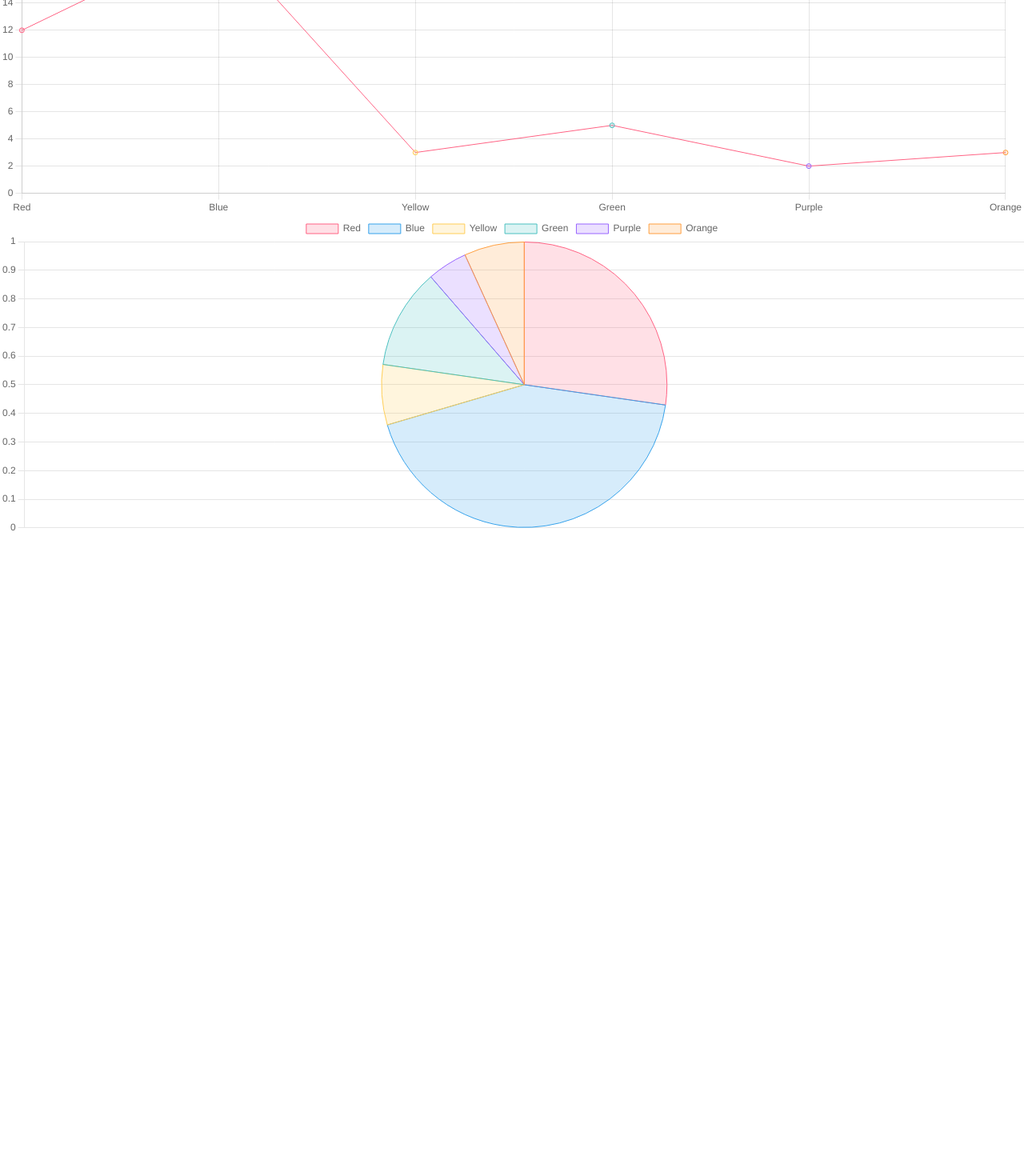
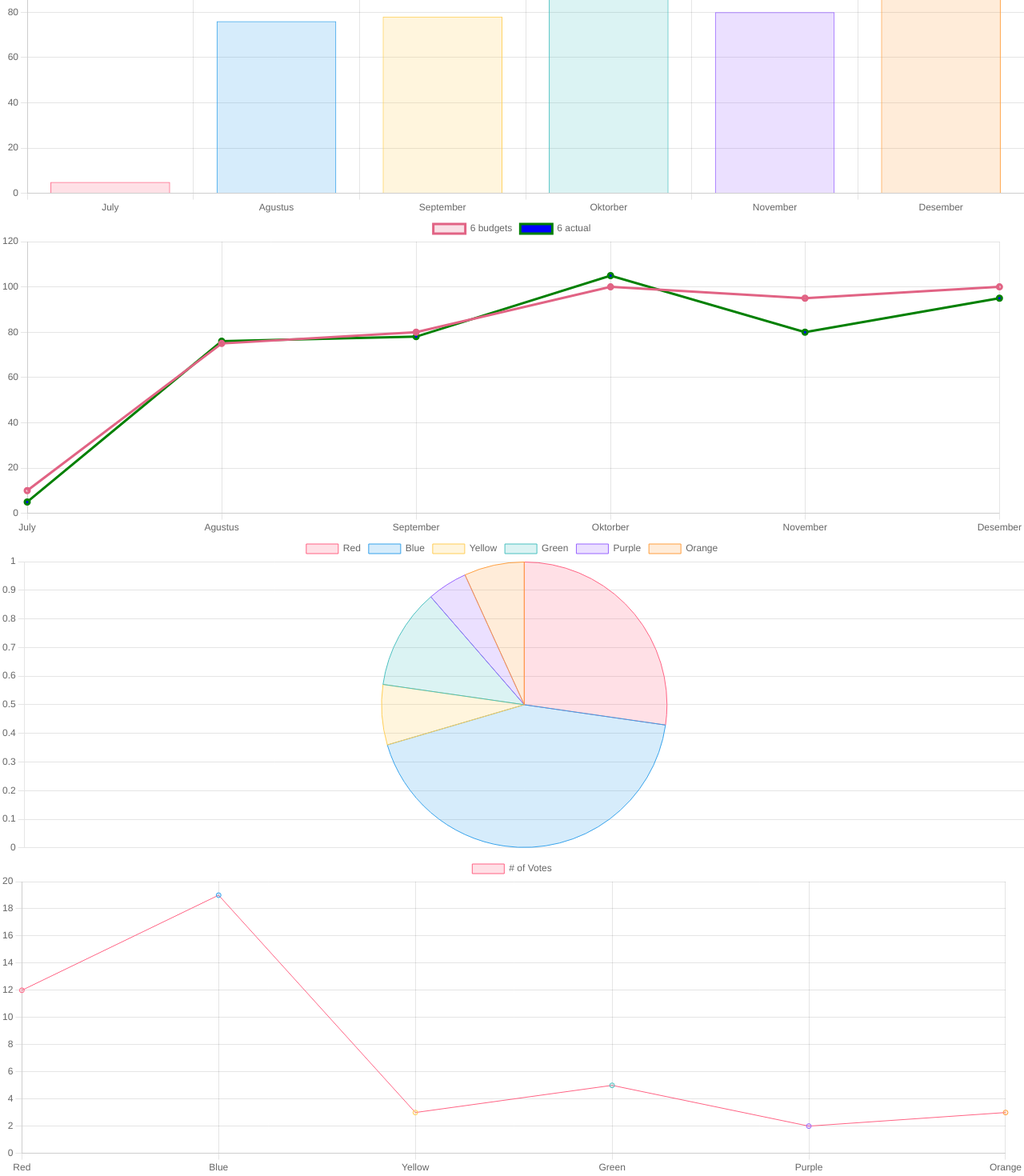
Before and after one commit to Conannia/web-chart, a React (Create React App) app: page / in a window 1280 px wide. Shown: the part 186-1656 px from the top of the page at 80% size. Before the commit the page ends 856 px from the top, so only its background shows below. Built offline with nearby package versions, Linux system fonts and the light colour scheme; data requests are answered from the project's data file.

Commit message:
map API berhasil

```diff
--- a/src/App.js
+++ b/src/App.js
@@ -5,6 +5,7 @@ import LineChart from './Charts/LineChart';
 import PieChart from './Charts/PieChart';
 import Dankmemes from './Charts/Dankmemes';
 import LineBudget from './Charts/LineBudget';
+import SalaryChart from './Charts/SalaryChart';
 
 function App() {
   return (
@@ -12,8 +13,10 @@ function App() {
       <h1>Monthly Budget Analys - Portofolio Views</h1>
       <div>
         {/* <LineChart /> */}
+        <BarChart />
         <LineBudget />
         <PieChart />
+        <SalaryChart/>
       </div>
 
     </div>
--- a/src/Charts/BarChart.js
+++ b/src/Charts/BarChart.js
@@ -10,39 +10,39 @@ ChartJS.register(
 
 const BarChart = () => {
 
-    // const [chart, setChart] = useState([])
+    const [chart, setChart] = useState([])
 
-    // var baseUrl = "https://api.coinranking.com/v2/coins/?limit=10"
-    // var proxyUrl = 'https://cors-anywhere.herokuapp.com/'
-    // var apiKey =
-    // "coinrankingbd5d65cf6bdb62c488dfd44a6841cf32b7136bccc8788b3a"
+    var baseUrl = "http://localhost:2000/budgets"
 
-    // useEffect(() => {
-    //     const fetchCoins = async () => {
-    //         await fetch(`${proxyUrl}${baseUrl}`, {
-    //             method: 'GET',
-    //             headers: {
-    //                 'Content-Type': 'application/json',
+    useEffect(() => {
+        const fetchBudgets = async () => {
+            await fetch(`${baseUrl}`, {
+                method: 'GET',
+                headers: {
+                    'Content-Type': 'application/json',
     //                 'x-access-token': `${apiKey}`,
-    //                 'Access-Control-Allow-Origin': '*'
-    //             }
-    //         }).then((response) => {
-    //             response.json().then((json)=> {
-    //                 console.log(json)
-    //                 setChart(json.data)
-    //             })
-    //         }).catch(error => {
-    //             console.log(error);
-    //         })
-    //     }
-    //     fetchCoins()
-    // }, [baseUrl, proxyUrl, apiKey])
+                    'Access-Control-Allow-Origin': '*'
+                }
+            }).then((response) => {
+                response.json().then((json)=> {
+                    console.log(json)
+                    setChart(json)
+                })
+            }).catch(error => {
+                console.log(error);
+            })
+        }
+        fetchBudgets()
+    }, [baseUrl])
+
+    console.log("chart", chart)
 
     var data = {
-        labels: ['Red', 'Blue', 'Yellow', 'Green', 'Purple', 'Orange'],
+        // labels: chart?.budgets?.map(x => x.monthly),
+        labels: chart?.map(x => x.monthly),
         datasets: [{
-            label: '# of Votes',
-            data: [12, 19, 3, 5, 2, 3],
+            label: `${chart?.length} budgets`,
+            data: chart?.map(x => x.actual),
             backgroundColor: [
                 'rgba(255, 99, 132, 0.2)',
                 'rgba(54, 162, 235, 0.2)',
@@ -59,11 +59,15 @@ const BarChart = () => {
                 'rgba(153, 102, 255, 1)',
                 'rgba(255, 159, 64, 1)'
             ],
-            borderWidth: 1
+            borderWidth: 1,
+            // Rotations: chart?.map(x => x.monthly),
         }]
 
 
     }
+
+    console.log("data", data.labels)
+
     var options = {
         maintainAspectRatio: false,
         scales: {
--- a/src/Charts/LineBudget.js
+++ b/src/Charts/LineBudget.js
@@ -7,33 +7,73 @@ ChartJS.register(
     CategoryScale,
     LinearScale,
     LineElement,
-    PointElement
+    PointElement,
 )
 
 const LineBudget = () => {
 
+    const [chart, setChart] = useState([])
+
+    var baseUrl = "http://localhost:2000/budgets"
+
+    useEffect(() => {
+        const fetchBudgets = async () => {
+            await fetch(`${baseUrl}`, {
+                method: 'GET',
+                headers: {
+                    'Content-Type': 'application/json',
+                    //                 'x-access-token': `${apiKey}`,
+                    'Access-Control-Allow-Origin': '*'
+                }
+            }).then((response) => {
+                response.json().then((json) => {
+                    console.log(json)
+                    setChart(json)
+                })
+            }).catch(error => {
+                console.log(error);
+            })
+        }
+        fetchBudgets()
+    }, [baseUrl])
+
+    console.log("chart", chart)
+
     var data = {
-        labels: ['Red', 'Blue', 'Yellow', 'Green', 'Purple', 'Orange'],
+        labels: chart?.map(x => x.monthly),
         datasets: [{
-            label: '# of Votes',
-            data: [12, 19, 3, 5, 2, 3],
-            backgroundColor: [
-                'rgba(255, 99, 132, 0.2)',
-                'rgba(54, 162, 235, 0.2)',
-                'rgba(255, 206, 86, 0.2)',
-                'rgba(75, 192, 192, 0.2)',
-                'rgba(153, 102, 255, 0.2)',
-                'rgba(255, 159, 64, 0.2)'
-            ],
-            borderColor: [
-                'rgba(255, 99, 132, 1)',
-                'rgba(54, 162, 235, 1)',
-                'rgba(255, 206, 86, 1)',
-                'rgba(75, 192, 192, 1)',
-                'rgba(153, 102, 255, 1)',
-                'rgba(255, 159, 64, 1)'
-            ],
-            borderWidth: 1
+            label: `${chart?.length} budgets`,
+            data: chart?.map(x => x.budget),
+            backgroundColor: 'rgba(225, 99, 132, 0.2)',
+            borderColor: 'rgba(225, 99, 132, 1)',
+            borderWidth: 3,
+            fill: true,
+            fillColor: 'rgba(225, 66, 132, 0.2)',
+            // tension: 0.4,
+            // segment: {
+            //     backgroundColor: 'green',
+            //     borderColor: 'yellow',
+            // },
+            // fillColor: 'rgba(255, 99, 132, 0.2)',
+            // fill: {
+            //     target: 'origin',
+            //     above: 'rgb(255, 0, 0)',   // Area will be red above the origin
+            //     below: 'rgb(0, 0, 255)',    // And blue below the origin
+            // },
+            // disabeled: false,
+        },
+        {
+
+            label: `${chart?.length} actual`,
+            data: chart?.map(x => x.actual),
+            backgroundColor: 'blue',
+            borderColor: 'green',
+            borderWidth: 3,
+            fill: true,
+            fillColor: 'green',
+
+
+
         }]
 
 
@@ -47,20 +87,22 @@ const LineBudget = () => {
         },
         legend: {
             labels: {
-                fontSize: 26
+                fontSize: 26,
+                fill: true,
+                fontColor: 'green'
             }
         }
     }
 
 
 
-    return(
+    return (
         <div>
-        <Line
-            data={data}
-            height={400}
-            options={options}
-        />
+            <Line
+                data={data}
+                height={400}
+                options={options}
+            />
         </div >
     )
 }
--- /dev/null
+++ b/src/Charts/SalaryChart.js
@@ -0,0 +1,68 @@
+import React, { useEffect, useState } from "react";
+import { Chart as ChartJS, LineElement, CategoryScale, LinearScale, PointElement } from "chart.js";
+import { Line } from "react-chartjs-2";
+import axios from "axios";
+
+ChartJS.register(
+    CategoryScale,
+    LinearScale,
+    LineElement,
+    PointElement
+)
+
+const SalaryChart = () => {
+
+    var data = {
+        labels: ['Red', 'Blue', 'Yellow', 'Green', 'Purple', 'Orange'],
+        datasets: [{
+            label: '# of Votes',
+            data: [12, 19, 3, 5, 2, 3],
+            backgroundColor: [
+                'rgba(255, 99, 132, 0.2)',
+                'rgba(54, 162, 235, 0.2)',
+                'rgba(255, 206, 86, 0.2)',
+                'rgba(75, 192, 192, 0.2)',
+                'rgba(153, 102, 255, 0.2)',
+                'rgba(255, 159, 64, 0.2)'
+            ],
+            borderColor: [
+                'rgba(255, 99, 132, 1)',
+                'rgba(54, 162, 235, 1)',
+                'rgba(255, 206, 86, 1)',
+                'rgba(75, 192, 192, 1)',
+                'rgba(153, 102, 255, 1)',
+                'rgba(255, 159, 64, 1)'
+            ],
+            borderWidth: 1
+        }]
+
+
+    }
+    var options = {
+        maintainAspectRatio: false,
+        scales: {
+            y: {
+                beginAtZero: true
+            }
+        },
+        legend: {
+            labels: {
+                fontSize: 26
+            }
+        }
+    }
+
+
+
+    return(
+        <div>
+        <Line
+            data={data}
+            height={400}
+            options={options}
+        />
+        </div >
+    )
+}
+
+export default SalaryChart;
--- a/src/Database/db.json
+++ b/src/Database/db.json
@@ -2,8 +2,8 @@
     "budgets": [
         {
             "monthly": "July",
-            "budget": 100,
-            "actual": 75,
+            "budget": 10,
+            "actual": 5,
             "id": 1
 
         },
```
